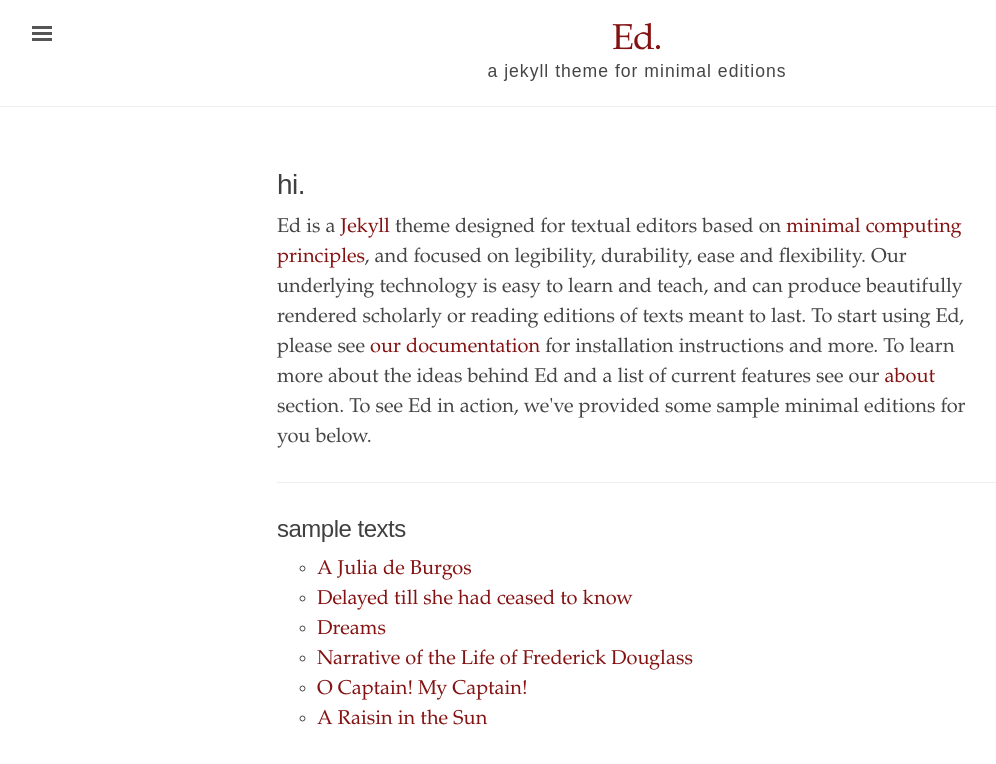
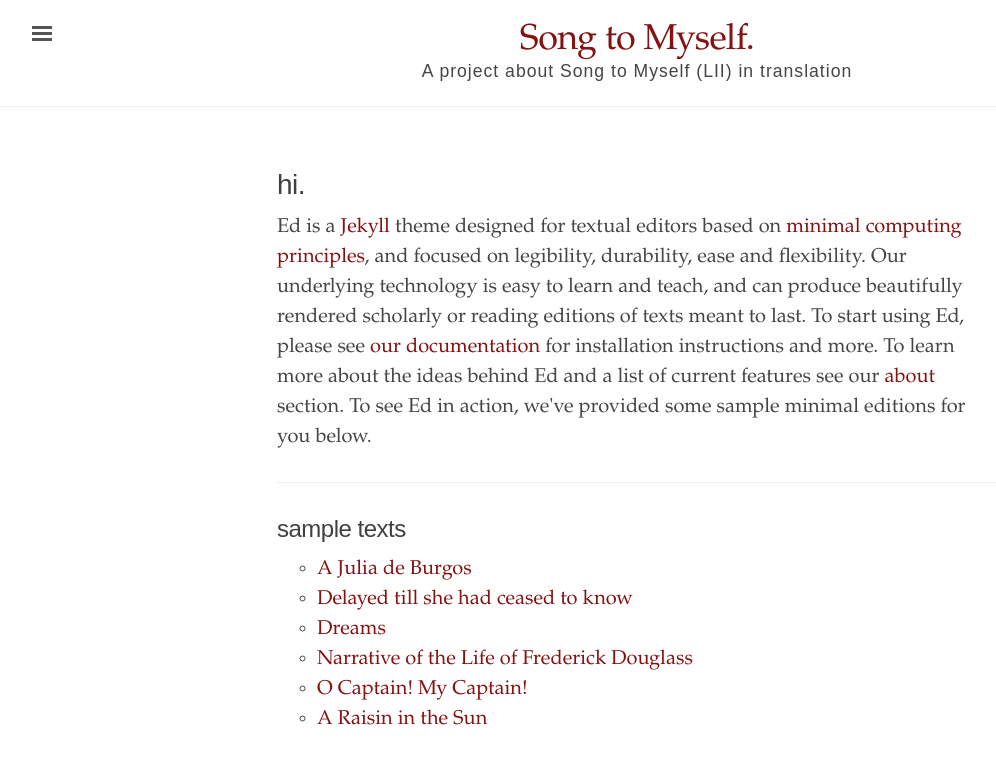
Before and after one commit to nuriasanchezm/songofortomyself, a Jekyll site: the page built from index.html, in a window 1280 px wide. Shown: the top 764 px of the page, without its empty margins (3-999 px from the left). Built offline with Jekyll 4.4.1, drawn with Linux system fonts in a browser that asks for light colours.

Commit message:
Updated main info only

```diff
--- a/_config.yml
+++ b/_config.yml
@@ -1,17 +1,17 @@
 # Built with Jekyll 3.6.0
 
 # Setup
-title:               Ed.
-tagline:             'a jekyll theme for minimal editions'
-description:         'Ed is a Jekyll theme designed for textual editors based on minimal computing principles, and focused on legibility and flexibility.'
-url:                 'http://minicomp.github.io'
-baseurl:             '/ed'
+title:               Song to Myself.
+tagline:             'A project about Song to Myself (LII) in translation'
+description:         'something abt ww in translation pointing out borges'
+url:                 ''
+baseurl:             '/songtoms'
 
 # About/contact
 author:
-  name:              Alex Gil
-  url:               https://twitter.com/elotroalex
-  email:             colibri.alex@gmail.com
+  name:              Nuria Sánchez
+  url:
+  email:             nuria.sanchezmatias@yale.edu
 
 # Color scheme. Options: red, orange, magenta, cyan, blue, brown
 color-scheme:
```
